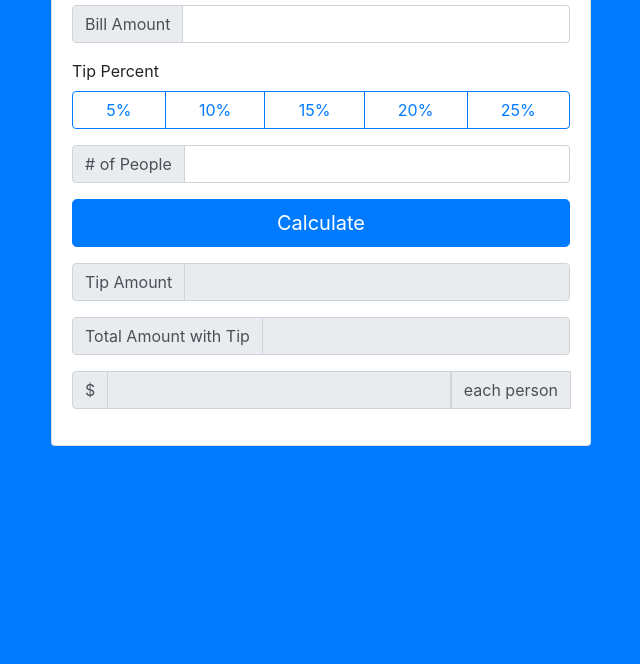
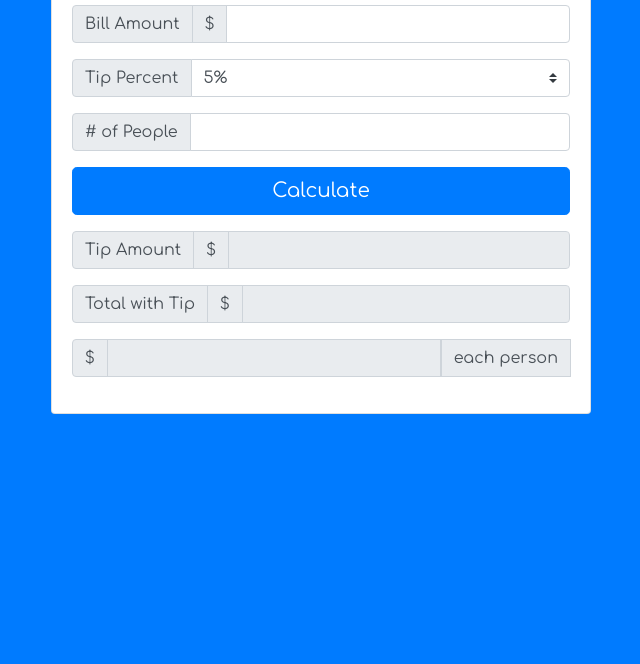
Before and after one commit to bingnayang/TipCalculator, a plain HTML site: page index.html in a window 1280 px wide. Shown: the part 136-800 px from the top of the page, without its empty margins (319-959 px from the left). Drawn offline with nearby package versions, Linux system fonts and the light colour scheme.

Commit message:
change tip percent input way and add calculate function

```diff
--- a/index.html
+++ b/index.html
@@ -8,6 +8,8 @@
     <link rel="stylesheet" href="https://stackpath.bootstrapcdn.com/bootstrap/4.4.1/css/bootstrap.min.css" integrity="sha384-Vkoo8x4CGsO3+Hhxv8T/Q5PaXtkKtu6ug5TOeNV6gBiFeWPGFN9MuhOf23Q9Ifjh" crossorigin="anonymous">
     <!-- External CSS  -->
     <link rel="stylesheet" href="styles.css">
+    <!-- Google Font -->
+    <link href="https://fonts.googleapis.com/css?family=Comfortaa|Righteous&display=swap" rel="stylesheet">
     <title>Tip Calculator</title>
 </head>
 <body class="bg-primary">
@@ -17,52 +19,56 @@
                 <div class="card card-body text-center mt-5">
                     <h1 class="heading display-5 pb-3">Tip Calculator</h1>
                     <!-- Form Section -->
-                    <form action="" id="tipForm">
+                    <form id="tipForm">
                         <div class="input-group mb-3">
                             <div class="input-group-prepend">
-                              <span class="input-group-text">Bill Amount</span>
+                                <span class="input-group-text">Bill Amount</span>
+                                <span class="input-group-text">$</span>
                             </div>
-                            <input type="number" id="billAmount" class="form-control" aria-describedby="addon-wrapping">
+                            <input type="number" id="billAmount" class="form-control" aria-describedby="addon-wrapping" min="0" step="0.01" >
                         </div>
                         <div class="input-group mb-3">
                             <div class="input-group-prepend">
-                                <label for="exampleInputEmail1">Tip Percent</label>
+                                <span class="input-group-text">Tip Percent</span>
                             </div>
-                            <div class="btn-group btn-block" role="group" aria-label="Basic example">
-                                <button type="button" class="btn btn-outline-primary">5%</button>
-                                <button type="button" class="btn btn-outline-primary">10%</button>
-                                <button type="button" class="btn btn-outline-primary">15%</button>
-                                <button type="button" class="btn btn-outline-primary">20%</button>
-                                <button type="button" class="btn btn-outline-primary">25%</button>
-                            </div>
+                            <select class="custom-select" id="tipPercent">
+                                <!-- <option selected>How was your service?</option> -->
+                                <option value="0.05">5%</option>
+                                <option value="0.10">10%</option>
+                                <option value="0.15">15%</option>
+                                <option value="0.20">20%</option>
+                                <option value="0.30">30%</option>
+                            </select>
                         </div>
                         <div class="input-group mb-3">
                             <div class="input-group-prepend">
                               <span class="input-group-text"># of People</span>
                             </div>
-                            <input type="number" id="numberPerson"class="form-control" aria-describedby="addon-wrapping">
+                            <input type="number" id="numberPerson" class="form-control" aria-describedby="addon-wrapping" min="2" step="1">
                         </div>
-                        <button type="submit" class="btn btn-primary btn-lg btn-block mb-3">Calculate</button>
+                        <button type="submit" id="calculateBtn" class="btn btn-primary btn-lg btn-block mb-3">Calculate</button>
                     </form>
                     <!-- Display calculation result section -->
                     <div class="result">
                         <div class="input-group mb-3">
                             <div class="input-group-prepend">
                               <span class="input-group-text">Tip Amount</span>
+                              <span class="input-group-text">$</span>
                             </div>
-                            <input type="number" id="resultTip" class="form-control" aria-describedby="addon-wrapping" disabled>
+                            <input type="number" id="tipResult" class="form-control" aria-describedby="addon-wrapping" disabled>
                         </div>
                         <div class="input-group mb-3">
                             <div class="input-group-prepend">
-                              <span class="input-group-text">Total Amount with Tip</span>
+                              <span class="input-group-text">Total with Tip</span>
+                              <span class="input-group-text">$</span>
                             </div>
-                            <input type="number" id="resultAmount" class="form-control" aria-describedby="addon-wrapping" disabled>
+                            <input type="number" id="totalResult" class="form-control" aria-describedby="addon-wrapping" disabled>
                         </div>
                         <div class="input-group mb-3">
                             <div class="input-group-prepend">
                               <span class="input-group-text">$</span>
                             </div>
-                            <input type="number" id="resultEach" class="form-control" aria-describedby="addon-wrapping" disabled>
+                            <input type="number" id="eachResult" class="form-control" aria-describedby="addon-wrapping" disabled>
                             <div class="input-group-prepend">
                                 <span class="input-group-text">each person</span>
                             </div>
--- a/script.js
+++ b/script.js
@@ -0,0 +1,32 @@
+// Listen for button submit
+document.getElementById('tipForm').addEventListener('submit', calculateAmount);
+
+// Calculate the total
+function calculateAmount(e){
+    // Declare var
+    const bill_amount = document.getElementById('billAmount').value;
+    const tip_percent = document.getElementById('tipPercent').value;
+    const number_split = document.getElementById('numberPerson').value;
+    const tip_result = document.getElementById('tipResult');
+    const total_result = document.getElementById('totalResult');
+    const each_result = document.getElementById('eachResult');
+
+
+    // Calculate the result
+
+    const billInput = parseFloat(bill_amount);
+    const tipInput = parseFloat(tip_percent);
+    const numberInput = parseInt(number_split);
+
+    const tipAmount = billInput * tipInput;
+    const totalAmount = billInput + tipAmount;
+    const eachAmount = totalAmount/numberInput;
+
+    // Display the result
+    tip_result.value = tipAmount.toFixed(2);
+    total_result.value = totalAmount.toFixed(2);
+    each_result.value = eachAmount.toFixed(2);
+
+    e.preventDefault();
+
+}
--- a/styles.css
+++ b/styles.css
@@ -0,0 +1,16 @@
+body{
+    font-family: 'Comfortaa', cursive;
+}
+.heading{
+    font-family: 'Righteous', cursive;
+}
+/* Chrome, Safari, Edge, Opera */
+input::-webkit-outer-spin-button,
+input::-webkit-inner-spin-button {
+  -webkit-appearance: none;
+  margin: 0;
+}
+/* Firefox */
+input[type=number] {
+    -moz-appearance: textfield;
+  }
```
